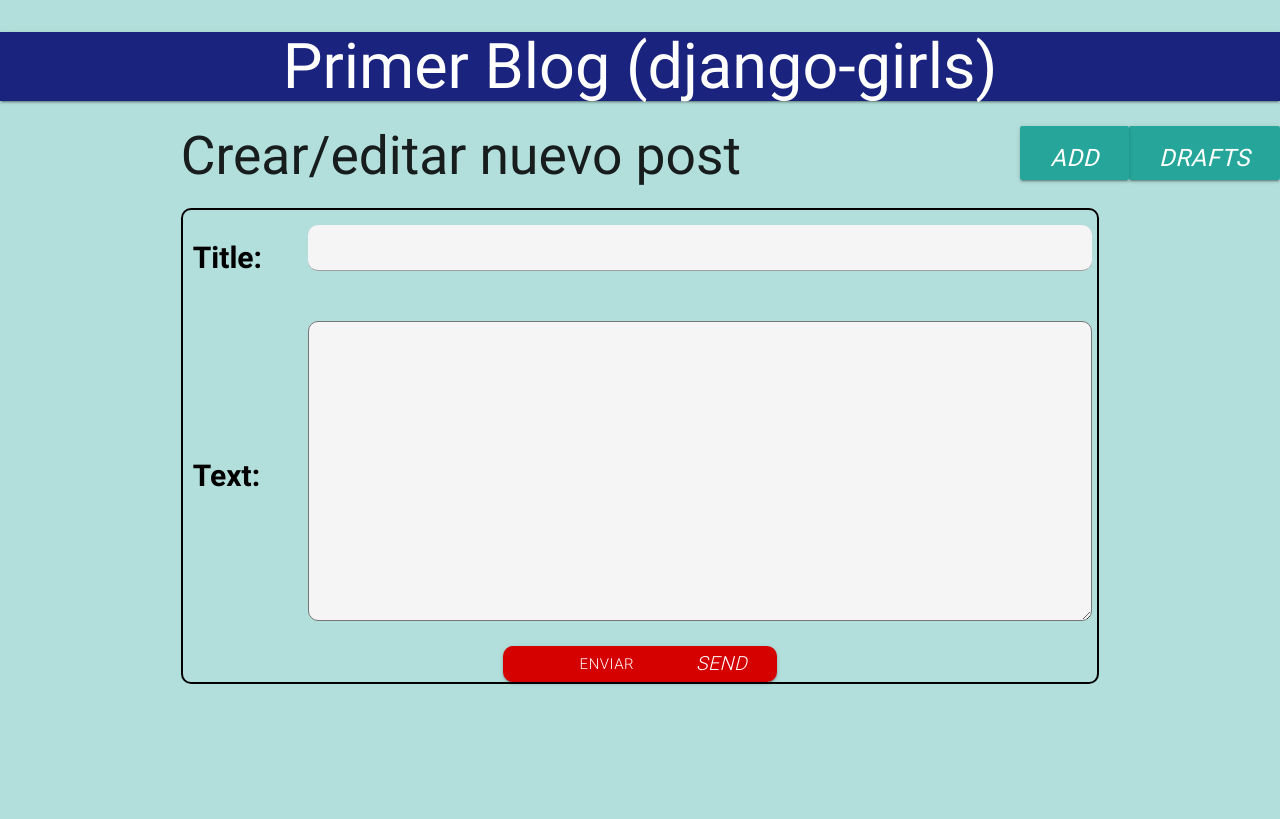
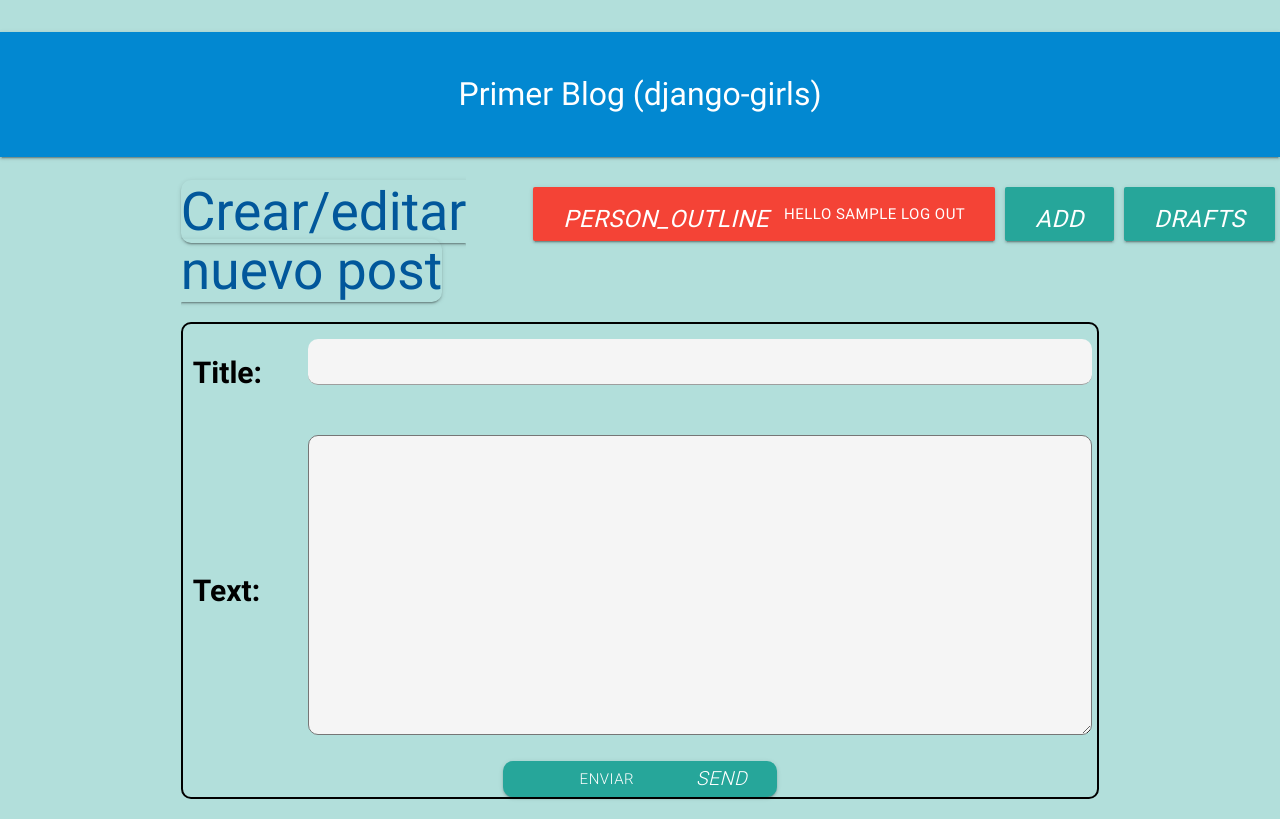
Before and after one commit to NeelBit/my-first-blog, a Django app: page /post/new in a window 1280 px wide. Before the commit the page ends 685 px from the top, so only its background shows below. Run offline with Django 3.2, Linux system fonts and the light colour scheme; the visitor is signed in with stand-in values (Sample User, id 1); some libraries are stand-ins or nearby versions.

Commit message:
Autenticación

```diff
--- a/blog/templates/blog/base.html
+++ b/blog/templates/blog/base.html
@@ -30,23 +30,32 @@
 <body class="teal lighten-4">
 
 
-    <nav class="nav-extended indigo darken-4">
+    <nav class="nav-extended light-blue darken-2">
         <div class="nav-wrapper">
 
             <div class="center-align hoverable">
 
                 <header><div>
 
-                    <h1><a href="{% url 'post_list' %}">Primer Blog (django-girls)</a></h1>
+                    <h1><a class="nav-title" href="{% url 'post_list' %}">Primer Blog (django-girls)</a></h1>
 
                     {% if user.is_authenticated %}
                         <div class="nav-content">
 
                             {% comment %} borradores {% endcomment %}
-                            <a href="{% url 'post_draft_list' %}" class="btn-large waves-effect waves-light right tooltipped" data-tooltip="Borradores"><i class="material-icons">drafts</i></a>
+                            <a href="{% url 'post_draft_list' %}" style="margin: 5px" class="btn-large waves-effect waves-light right tooltipped" data-tooltip="Borradores"><i class="material-icons">drafts</i></a>
 
                             {% comment %} nuevo post {% endcomment %}
-                            <a href="{% url 'post_new' %}" class=" btn-large waves-effect waves-light right tooltipped" data-tooltip="Agregar post"><i class="material-icons">add</i></a>
+                            <a href="{% url 'post_new' %}" style="margin: 5px" class=" btn-large waves-effect waves-light right tooltipped" data-tooltip="Agregar post"><i class="material-icons">add</i></a>
+
+                            <a href="{% url 'logout' %}" style="margin: 5px" class=" btn-large red waves-effect waves-light right tooltipped" data-tooltip="Cerrar sesión">Hello {{ user.username }} Log out <i class="material-icons left">person_outline</i> </a>
+
+                        </div>
+                    {% else %}
+                        <div class="nav-content">
+                            <a class="btn-floating btn-large halfway-fab waves-effect waves-light teal tooltipped" data-tooltip="Iniciar sesión" href="{% url 'login' %}">
+                                <i class="material-icons">account_circle</i>
+                            </a>
                         </div>
                     {% endif %}
 
--- a/blog/templates/blog/post_list.html
+++ b/blog/templates/blog/post_list.html
@@ -13,7 +13,7 @@
                         <p> Sin fecha de publicación :( </p>
                     {% endif %}
 
-                    <h2 class="hoverable"><a href="{% url 'post_detail' pk=p.pk %}"> {{p.title}} </a></h2>
+                    <h2 class="hoverable light-blue-text text-darken-4"><a href="{% url 'post_detail' pk=p.pk %}"> {{p.title}} </a></h2>
                     <p class="flow-text">{{p.text|linebreaksbr}}</p>
 
                     <a class="btn right waves-effect" href="{% url 'post_detail' pk=p.pk %}">Comments: {{ p.approved_comments.count }}</a>
--- a/blog/templates/blog/post_new.html
+++ b/blog/templates/blog/post_new.html
@@ -2,16 +2,16 @@
 
     {% block content %}
 
-        <h2 id="titulo_new_post">Crear/editar nuevo post</h2>
+        <h2 class="light-blue-text text-darken-4" id="titulo_new_post"> <span class="z-depth-1" style="border-radius: 10px">Crear/editar nuevo post</span></h2>
 
-        <form id="formulario" method="POST" style="border-radius: 10px;" class="flow-text text-black"> {% csrf_token %}
-            <table class="flow-text text-black">
+        <form id="formulario" method="POST" style="border-radius: 10px;" class="flow-text light-blue-text text-darken-4"> {% csrf_token %}
+            <table class="flow-text light-blue-text text-darken-4 highlight">
 
                 {{ form.as_table}}
 
             </table>
 
-            <button id="btn_enviar" class="btn waves-effect red accent-4 center-align" type="submit" name="enviar">Enviar
+            <button id="btn_enviar" class="btn waves-effect center-align" type="submit" name="enviar">Enviar
                 <i class="material-icons right">send</i>
             </button>
 
--- a/blog/urls.py
+++ b/blog/urls.py
@@ -11,4 +11,6 @@
     url(r'^comment/(?P<pk>\d+)/approve/$', views.comment_approve, name='comment_approve'),
     url(r'^comment/(?P<pk>\d+)/remove/$', views.comment_remove, name='comment_remove'),
     path('drafts/', views.post_draft_list, name='post_draft_list'),
+    path('post/<pk>/publish/', views.post_publish, name='post_publish'),
+    path('post/<pk>/remove/', views.post_remove, name='post_remove'),
 ]
--- a/blog/views.py
+++ b/blog/views.py
@@ -2,6 +2,7 @@
 from django.utils import timezone
 from.models import Post, Comment
 from .forms import PostForm, CommentForm
+from django.contrib.auth.decorators import login_required
 
 def post_list(request):
     posts = Post.objects.all()
@@ -13,6 +14,7 @@
 
     return render(request, 'blog/post_detail.html', {"post":post})
 
+@login_required
 def post_new(request):
 
     if (request.method == "POST"):
@@ -30,6 +32,7 @@
 
     return render(request, 'blog/post_new.html', {"form": form})
 
+@login_required
 def post_edit(request, pk):
 
     post = get_object_or_404(Post, pk=pk)
@@ -46,6 +49,7 @@
     return render(request, 'blog/post_new.html', {'form': form})
 
 # comentarios:
+@login_required
 def add_comment_to_post(request, pk):
     post = get_object_or_404(Post, pk=pk)
     if request.method == "POST":
@@ -59,20 +63,36 @@
         form = CommentForm()
     return render(request, 'blog/add_comment_to_post.html', {'form': form})
 
-
-#@login_required
+# aprobar comentario
+@login_required
 def comment_approve(request, pk):
     comment = get_object_or_404(Comment, pk=pk)
     comment.approve()
     return redirect('post_detail', pk=comment.post.pk)
 
-#@login_required
+# remove comment
+@login_required
 def comment_remove(request, pk):
     comment = get_object_or_404(Comment, pk=pk)
     comment.delete()
     return redirect('post_detail', pk=comment.post.pk)
 
 # borradores
+@login_required
 def post_draft_list(request):
     posts = Post.objects.filter(published_date__isnull=True).order_by('created_date')
     return render(request, 'blog/post_draft_list.html', {'posts': posts})
+
+# post_publish
+@login_required
+def post_publish(request, pk):
+    post = get_object_or_404(Post, pk=pk)
+    post.publish()
+    return redirect('post_detail', pk=pk)
+
+# remove_post
+@login_required
+def post_remove(request, pk):
+    post = get_object_or_404(Post, pk=pk)
+    post.delete()
+    return redirect('post_list')
--- a/mysite/settings.py
+++ b/mysite/settings.py
@@ -134,3 +134,6 @@
 
 # ruta para archivos estaticos
 STATIC_ROOT = os.path.join(BASE_DIR, 'static')
+
+# cuando la página es accedida directamente, la redirecionará a la página de primer nivel, el index (la página de inicio de blog)
+LOGIN_REDIRECT_URL = '/'
--- a/mysite/urls.py
+++ b/mysite/urls.py
@@ -15,8 +15,11 @@
 """
 from django.contrib import admin
 from django.urls import path, include
+from django.contrib.auth import views, login, logout
 
 urlpatterns = [
     path('admin/', admin.site.urls),
     path('', include("blog.urls")),
+    path('accounts/login/', views.LoginView.as_view(), name='login'),
+    path('accounts/logout/', views.LogoutView.as_view(next_page='/'), name='logout'),
 ]
```
Also changed, not shown: blog/templates/blog/add_comment_to_post.html (+13 -3 lines), blog/templates/blog/post_detail.html (+12 -3 lines), blog/templates/registration/login.html (added, +29 -0 lines).
